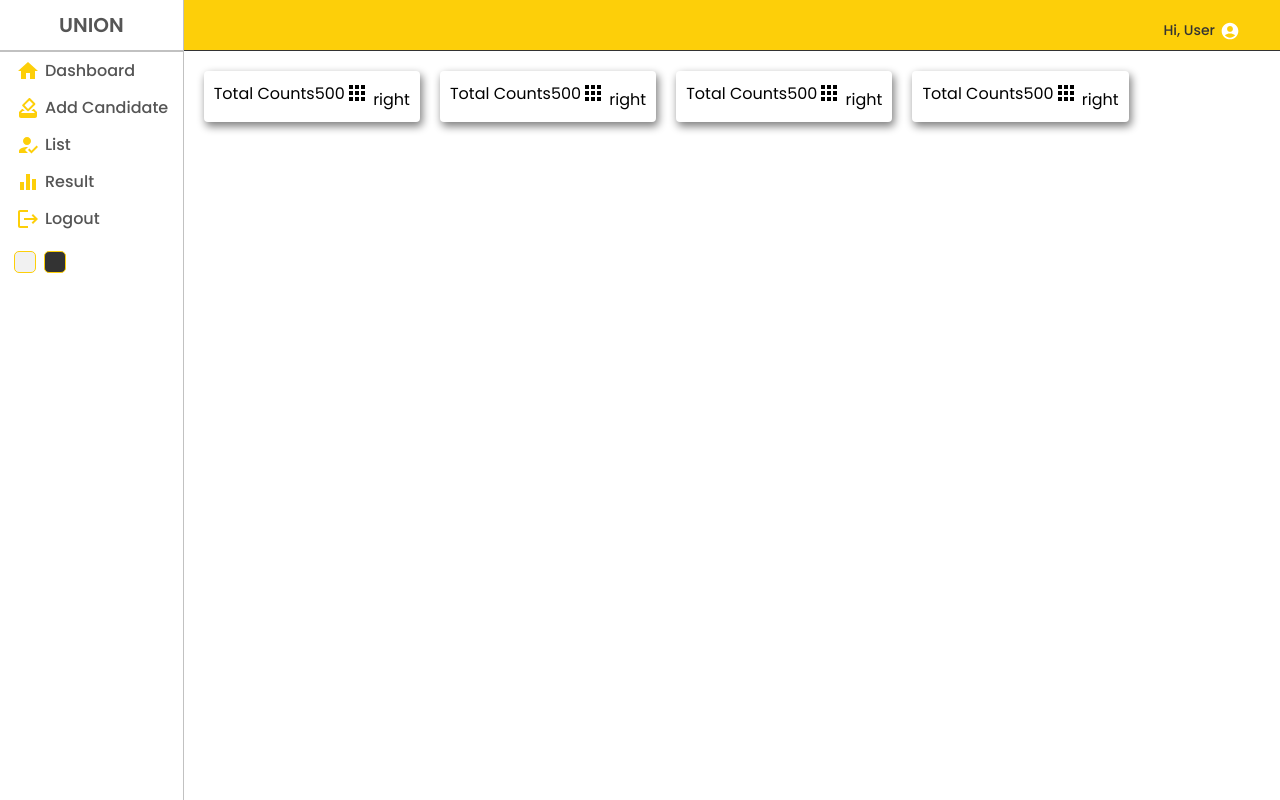
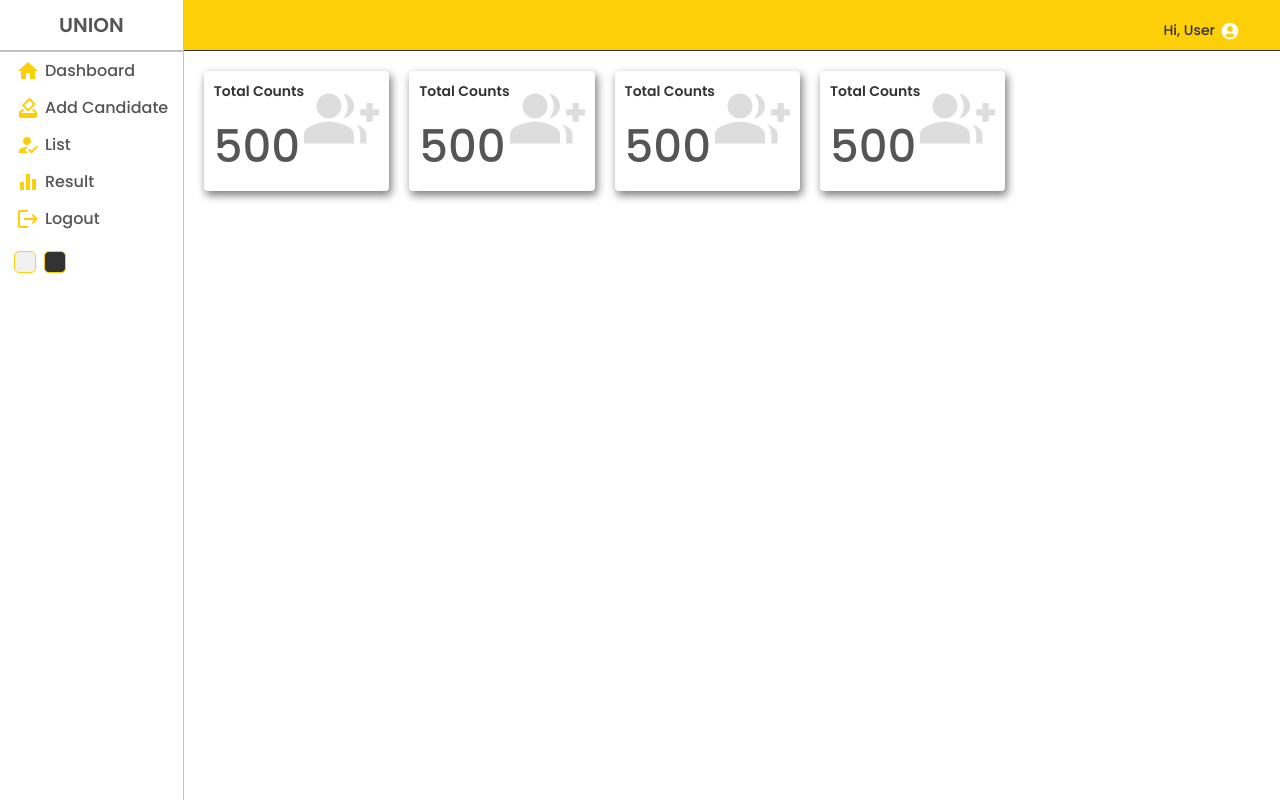
Before and after one commit to shihabsaleem/unionCES, a React (Create React App) app: page / in a window 1280 px wide. Built offline with nearby package versions, Linux system fonts and the light colour scheme.

Commit message:
bug fixes

```diff
--- a/src/App.js
+++ b/src/App.js
@@ -1,6 +1,6 @@
 import Home from "./Pages/Home/Home";
-import Vote from "./Pages/Vote/Add";
-import Profile from "./Pages/Profile/List";
+import Add from "./Pages/Add/Add";
+import List from "./Pages/List/List";
 import Result from "./Pages/Result/Result";
 import { BrowserRouter, Routes, Route } from "react-router-dom";
 import Login from "./Pages/Login/Login";
@@ -14,8 +14,8 @@ function App() {
           <Route path="/">
             <Route index element={<Home />} />
             <Route path="Login" element={<Login/>}/>
-            <Route path="/Vote" element={<Vote />}/>
-            <Route path="/Profile" element={<Profile />}/>
+            <Route path="/Add" element={<Add />}/>
+            <Route path="/List" element={<List />}/>
             <Route path="/Result" element={<Result />}/>
           </Route>
         </Routes>
--- a/src/Component/Widget/Widget.jsx
+++ b/src/Component/Widget/Widget.jsx
@@ -1,16 +1,18 @@
 import React from "react";
 import "./widget.scss";
-import AppsIcon from '@mui/icons-material/Apps';
+import GroupAddIcon from '@mui/icons-material/GroupAdd';
 
 const Widget = () => {
   return (
     <div>
       <div className="widget">
-        <div className="left">  <span className="title">Total Counts</span>
+        <div className="left">
+          <span className="title">Total Counts</span>
           <span className="counter">500</span>
-
         </div>
-        <div className="right"><AppsIcon/> right</div>
+        <div className="right">
+          <GroupAddIcon className="icon" />
+        </div>
       </div>
     </div>
   );
--- a/src/Component/Widget/widget.scss
+++ b/src/Component/Widget/widget.scss
@@ -5,6 +5,28 @@
     padding: 10px;
     box-shadow: 2px 4px 8px 0.5px grey;
     border-radius: 4px;
+    height: 100px;
 
+    .left,
+    .right {
+        display: flex;
+        flex-direction: column;
+        justify-content: space-between;
+
+        .title {
+            font-weight: 600;
+            color: #333333;
+            font-size: 14px;
+        }
+        .counter {
+            font-size:45px;
+            font-weight: 500;
+            color: #555555;
+        }
+    .icon{
+        font-size: 75px;
+        color: #ddd;
+
+    }}
 
 }
```
Also changed, not shown: src/Pages/List/List.jsx (renamed from src/Pages/Profile/List.jsx), src/Pages/List/list.scss (added).
